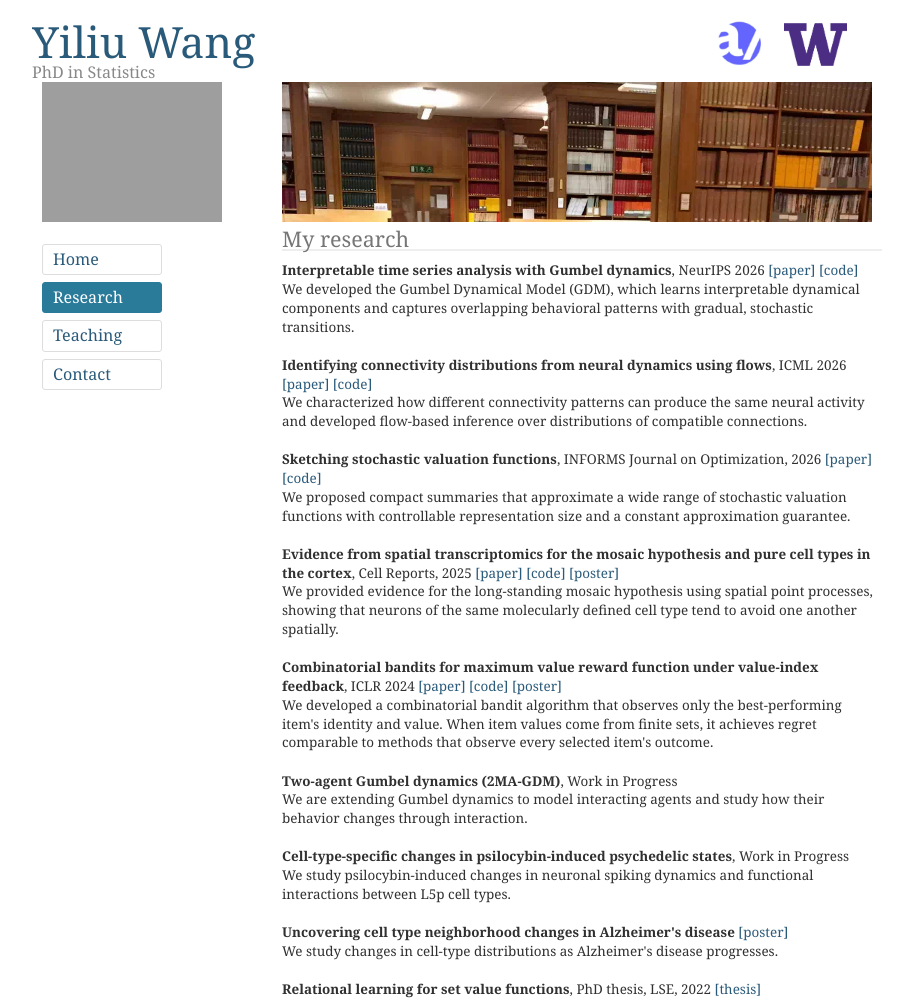
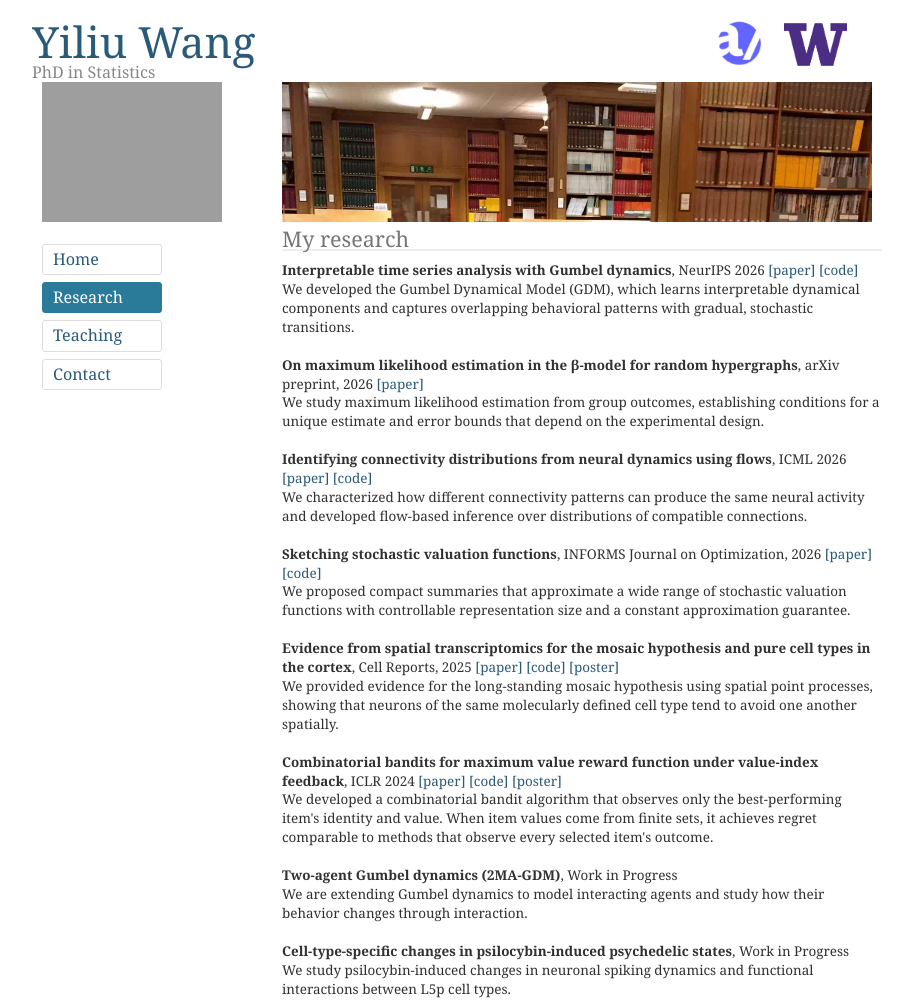
Before and after one commit to yiliuw/yiliuw.github.io, a plain HTML site: page research.html in a window 1280 px wide. Shown: the top 1001 px of the page, without its empty margins (178-1091 px from the left). Drawn offline with Linux system fonts and the light colour scheme; grey boxes are pictures that could not be loaded.

Commit message:
Update research.html

```diff
--- a/research.html
+++ b/research.html
@@ -45,6 +45,9 @@
 <p><strong>Interpretable time series analysis with Gumbel dynamics</strong>, NeurIPS 2026 <a href="https://arxiv.org/abs/2509.21578">[paper]</a> <a href="https://github.com/yiliuw/GDM">[code]</a><br>
 We developed the Gumbel Dynamical Model (GDM), which learns interpretable dynamical components and captures overlapping behavioral patterns with gradual, stochastic transitions.</p>
 <br>
+<p><strong>On maximum likelihood estimation in the β-model for random hypergraphs</strong>, arXiv preprint, 2026 <a href="https://arxiv.org/abs/2610.34443">[paper]</a><br>
+We study maximum likelihood estimation from group outcomes, establishing conditions for a unique estimate and error bounds that depend on the experimental design.</p>
+<br>
 <p><strong>Identifying connectivity distributions from neural dynamics using flows</strong>, ICML 2026 <a href="https://arxiv.org/abs/2603.26506">[paper]</a> <a href="https://github.com/AllenInstitute/connector">[code]</a><br>
 We characterized how different connectivity patterns can produce the same neural activity and developed flow-based inference over distributions of compatible connections.</p>
 <br>
```
